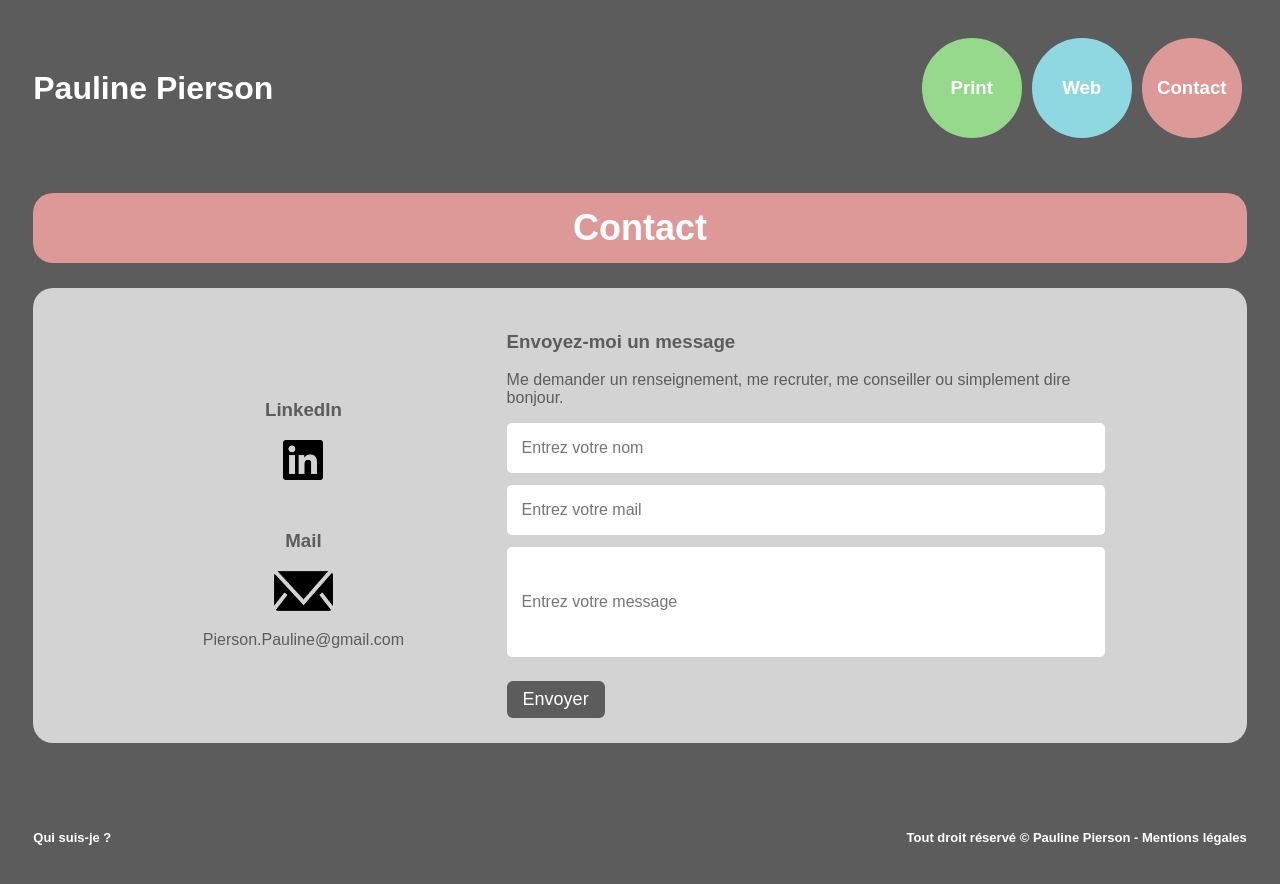
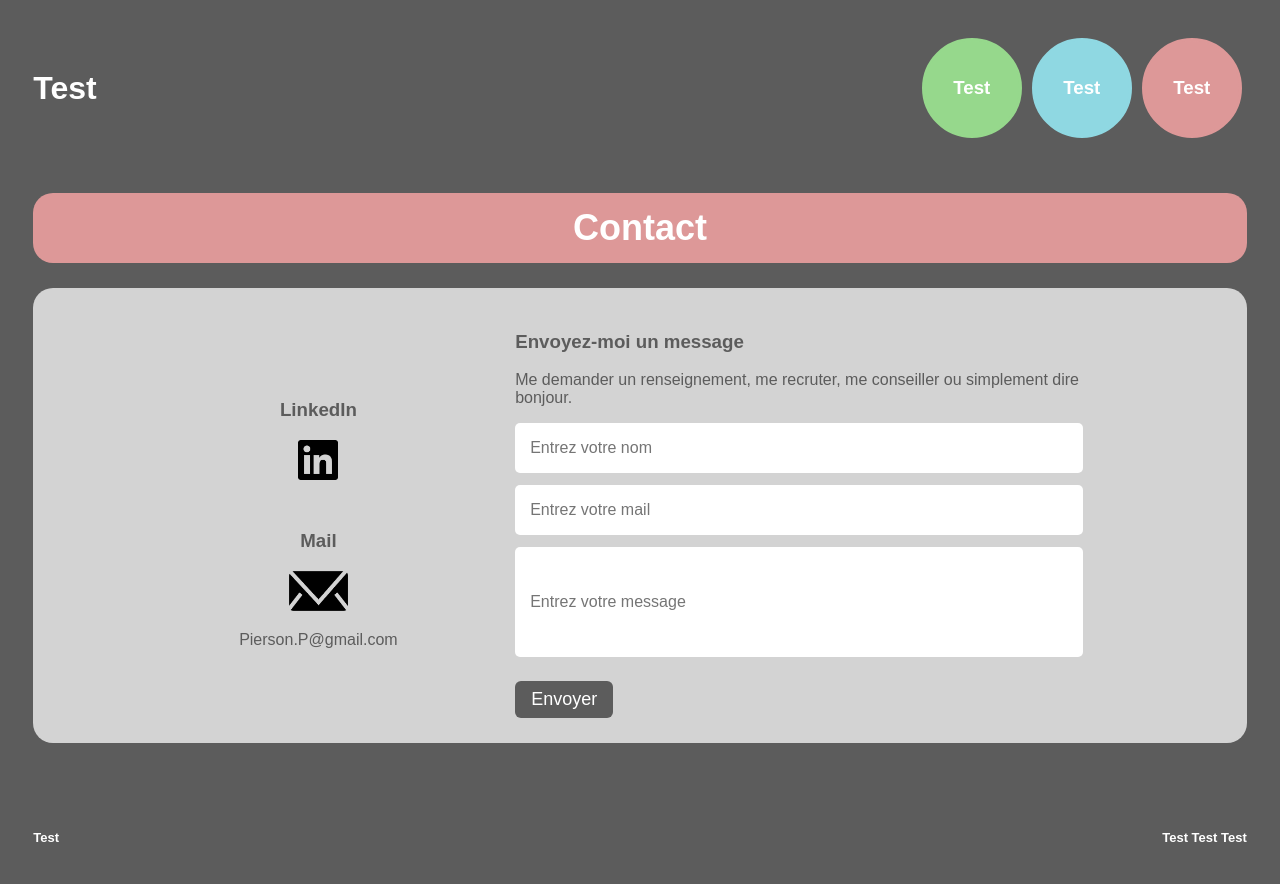
Before and after one commit to Pooh5159/Test-contact, a plain HTML site: page index.html in a window 1280 px wide. Drawn offline with Linux system fonts and the light colour scheme.

Commit message:
Update index.html

```diff
--- a/index.html
+++ b/index.html
@@ -15,17 +15,17 @@
         <!-- HEADER -->
         <div class="header">
             <div class="PP">
-                <h1>Pauline Pierson</h1>
+                <h1>Test</h1>
             </div>
             <div class="onglet">
                 <div class="rond" id="print">
-                    <h3>Print</h3>
+                    <h3>Test</h3>
                 </div>
                 <div class="rond" id="web">
-                    <h3>Web</h3>
+                    <h3>Test</h3>
                 </div>
                 <div class="rond" id="contact">
-                    <h3>Contact</h3>
+                    <h3>Test</h3>
                 </div>
             </div>
         </div>
@@ -39,18 +39,18 @@
                 <div class="left-side">
                     <div class="linkedin detail">
                         <h3>LinkedIn</h3>
-                        <a href="https://www.linkedin.com/in/pauline-pierson-2838a855/" target="_blank"
+                        <a href="" target="_blank"
                             rel="noopener noreferrer">
                             <img src="../Test-contact/Image/Logo LinkedIn noir.png" alt="LinkedIn" title="LinkedIn">
                         </a>
                     </div>
                     <div class="mail detail">
                         <h3>Mail</h3>
-                        <a href="mailto:Pierson.Pauline@gmail.com">
+                        <a href="mailto:#">
                             <img src="../Test-contact/Image/kisspng-business-envelope-mail-envelope-design-5b30c92e7b1f93.7981246415299238865043.png"
                                 alt="Mail" title="Mail">
                         </a>
-                        <p>Pierson.Pauline@gmail.com</p>
+                        <p>Pierson.P@gmail.com</p>
                     </div>
                 </div>
                 <div class="right-side">
@@ -76,8 +76,8 @@
         <!-- FIN CONTACT -->
 
         <footer class="foot">
-            <h4>Qui suis-je ?</h4>
-            <h4>Tout droit réservé © Pauline Pierson - Mentions légales</h4>
+            <h4>Test</h4>
+            <h4>Test Test Test</h4>
         </footer>
 
 </div>
```
